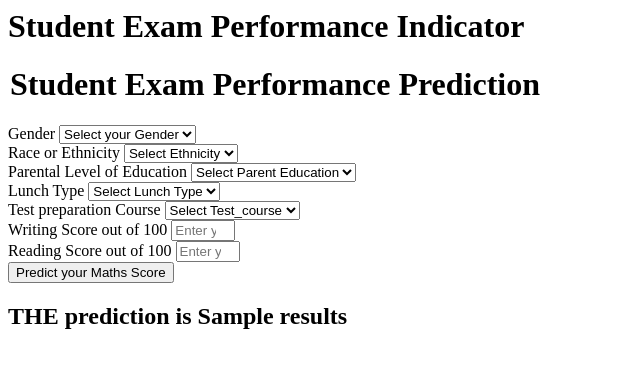
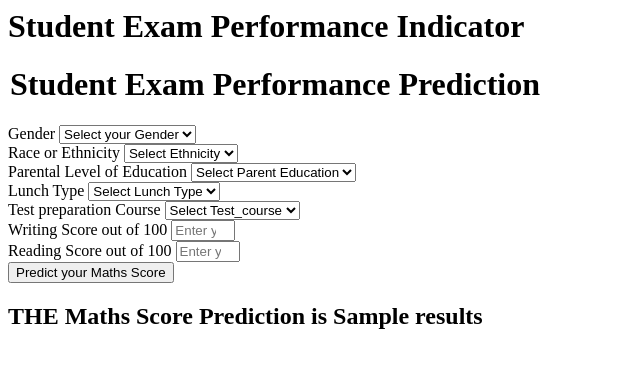
Before and after one commit to ethicalanp/AWS-CI-CD-PIPELINE-ML-Project, a Flask app: template templates/home.html in a window 1280 px wide. Shown: the top 368 px of the page, without its empty margins (0-640 px from the left). Run offline with Flask 3, Linux system fonts and the light colour scheme; the template is opened without the code that fills it: most values are stand-ins (such as "Sample title", 1, 10 or a date in 2020).

Commit message:
Templates Added

```diff
--- a/templates/home.html
+++ b/templates/home.html
@@ -21,7 +21,7 @@
         </div>
         <div class="mb-3">
             <label class="form-label">Race or Ethnicity</label>
-            <select class="form-control" name="ethnicity" placeholder="Enter you ethnicity" required>
+            <select class="form-control" name="race_ethnicity" placeholder="Enter you ethnicity" required>
                 <option class="placeholder" selected disabled value="">Select Ethnicity</option>
                 <option value="group A">
                     Group A
@@ -105,7 +105,7 @@
         </div>
     </form>
     <h2>
-       THE  prediction is {{results}}
+       THE Maths Score Prediction is {{results}}
     </h2>
    <body>
 </html>
```
